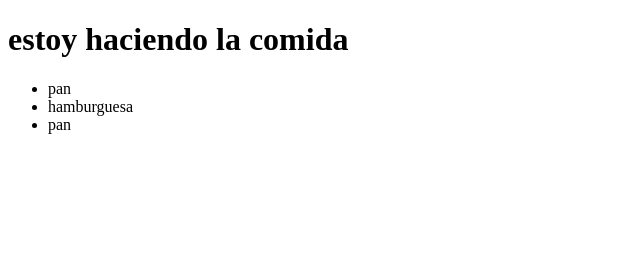
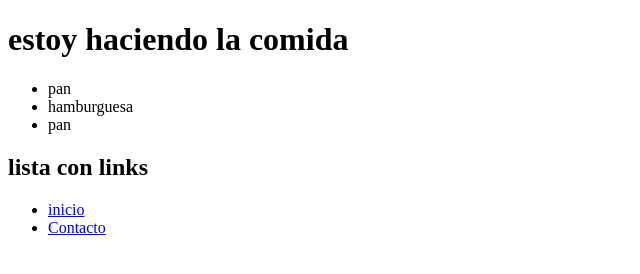
Before and after one commit to solangeleites/mi-segundo-git, a plain HTML site: page index.html in a window 1280 px wide. Shown: the whole page, without its empty margins (0-640 px from the left). Drawn offline with Linux system fonts and the light colour scheme.

Commit message:
agregue una lista con links

```diff
--- a/index.html
+++ b/index.html
@@ -13,5 +13,10 @@
         <li>hamburguesa</li>
         <li>pan</li>
     </ul>
+    <h2>lista con links</h2>
+    <ul>
+        <li><a href="#">inicio</a></li>
+        <li><a href="#">Contacto</a></li>
+    </ul>
 </body>
 </html>
```
